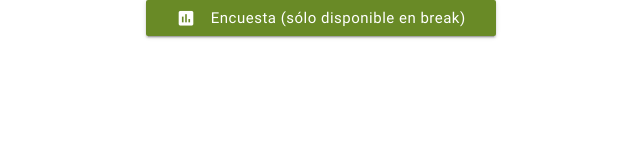
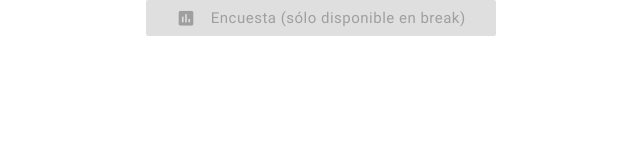
Before and after one commit to FacuEt/aco, a plain HTML site: page index.html in a window 1280 px wide. Shown: the whole page, without its empty margins (319-959 px from the left). Drawn offline with nearby package versions, Linux system fonts and the light colour scheme.

Commit message:
Update index.html

```diff
--- a/index.html
+++ b/index.html
@@ -7,10 +7,11 @@
 	<script src="https://cdnjs.cloudflare.com/ajax/libs/materialize/0.100.1/js/materialize.min.js"></script>
 </head>
 <body style="text-align: center;">
+	<a class="waves-effect waves-light btn disabled" href="https://goo.gl/KQ46Bj" target="_blank" style="text-transform:none;background-color: #698A26;"> <i class="material-icons left">poll</i> Encuesta (sólo disponible en break)</a>
+
 	<!-- DISABLE
-	<a class="waves-effect waves-light btn disabled" href="https://goo.gl/KQ46Bj" target="_blank" style="text-transform:none;background-color: #698A26;"> <i class="material-icons left">poll</i> Encuesta (sólo disponible en break)</a>
+	<a class="waves-effect waves-light btn" href="https://goo.gl/KQ46Bj" target="_blank" style="text-transform:none;background-color: #698A26;"> <i class="material-icons left">poll</i> Encuesta (sólo disponible en break)</a>
 	-->
-	<a class="waves-effect waves-light btn" href="https://goo.gl/KQ46Bj" target="_blank" style="text-transform:none;background-color: #698A26;"> <i class="material-icons left">poll</i> Encuesta (sólo disponible en break)</a>
 </body>
 
 </html>
```
